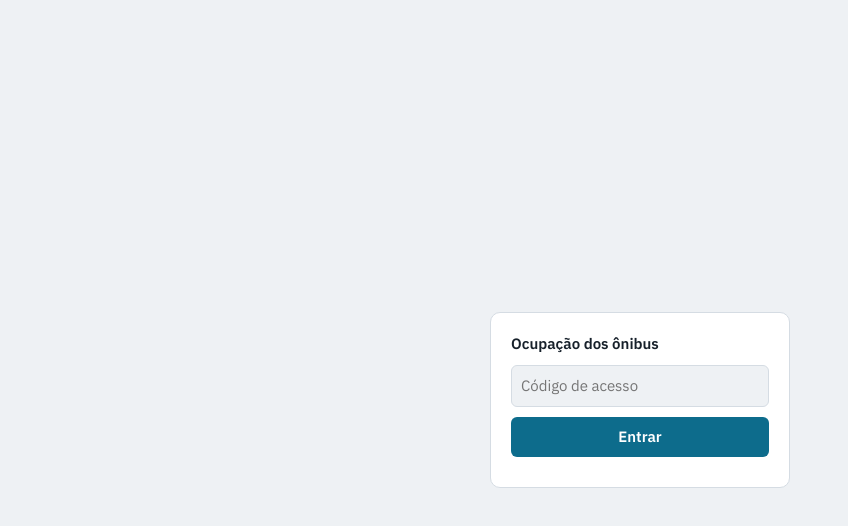
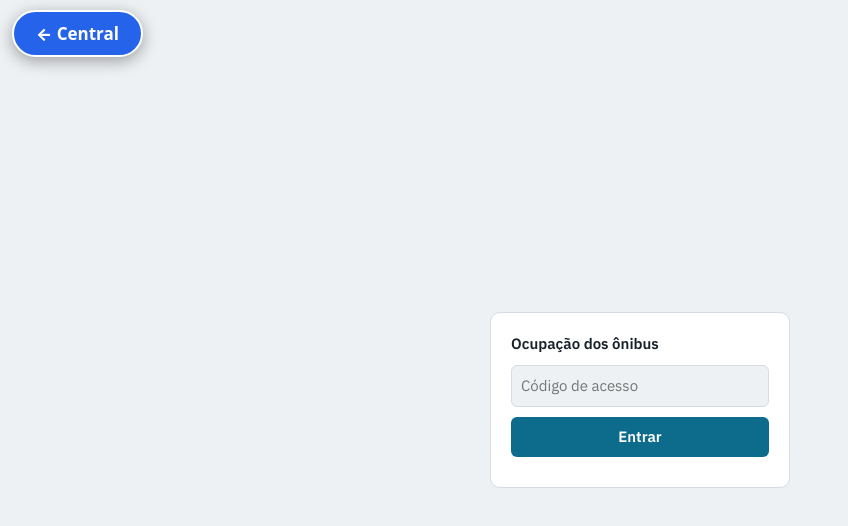
Before and after one commit to zael20/painel-mes-tfleet-bdv, a plain HTML site: page docs/lotacao.html in a window 1280 px wide. Shown: the whole page, without its empty margins (0-848 px from the left). Drawn offline with nearby package versions, Linux system fonts and the light colour scheme.

Commit message:
Botao Voltar a Central tambem em lotacao.html e resposta.html (tela do gestor)
Co-Authored-By: Claude Opus 4.8 <noreply@anthropic.com>
Claude-Session: https://claude.ai/code/session_015ekoUsgnCRGoFVntvQQcKs

```diff
--- a/docs/lotacao.html
+++ b/docs/lotacao.html
@@ -869,5 +869,6 @@ $("#gateForm").addEventListener("submit", async e => {
 });
 if (store.get("lot_ok") === "1") { $("#gate").remove(); load(); const t = store.get("lot_tab"); if (t && t !== "ocup") document.querySelector(`.tabs [data-tab="${t}"]`)?.click(); }
 </script>
+<script src="central-voltar.js"></script>
 </body>
 </html>
```
Also changed, not shown: docs/resposta.html (+1 -0 lines), monitor-frota/lotacao.html (+1 -0 lines), monitor-frota/resposta.html (+1 -0 lines).
